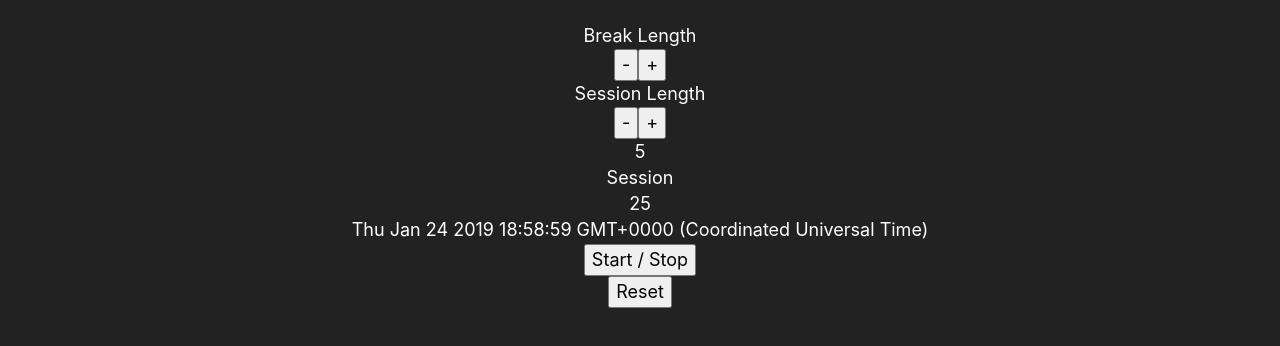
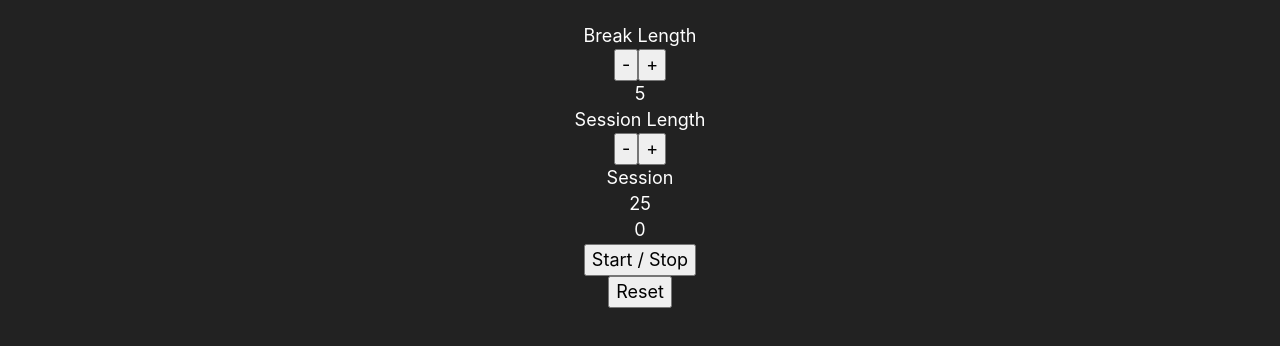
Before and after one commit to osogrizz/pomodoro-clock, a Gatsby site: page / in a window 1280 px wide. Shown: the part 100-446 px from the top of the page. Built offline with nearby package versions, Linux system fonts and the light colour scheme; Gatsby itself is replaced by a stand-in of ours.

Commit message:
added state variables

```diff
--- a/src/pages/index.js
+++ b/src/pages/index.js
@@ -22,8 +22,8 @@ class IndexPage extends Component {
     super(props)
 
     this.state = {
-      break: Date(),
-      session: Date()
+      break: performance.now(),
+      session: performance.now(),
     }
   }
   render() {
@@ -39,6 +39,8 @@ class IndexPage extends Component {
               </div>
           </div>
 
+          <div id="break-length">5</div>
+
           <div id="session-label">
               Session Length
               <div>
@@ -47,20 +49,14 @@ class IndexPage extends Component {
               </div>
           </div>
 
-
-
-          <div id="break-length">5</div>
-
-
           <div id="timer-label">
               Session
               <div id="session-length">
                 25
-                {/* {this.state.session} */}
               </div>
           </div>
 
-          <div id="time-left">{Date() }</div>
+          <div id="time-left">{performance.now()}</div>
 
           <div>
             <button id="start_stop">Start / Stop</button>
```
